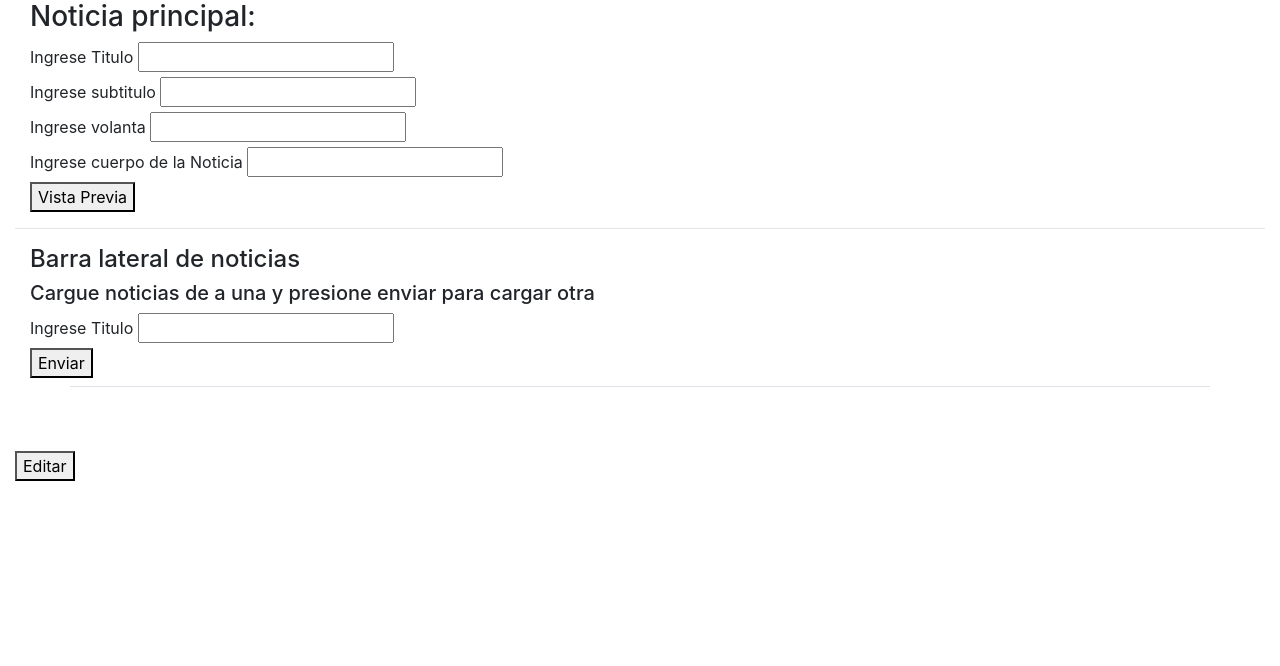
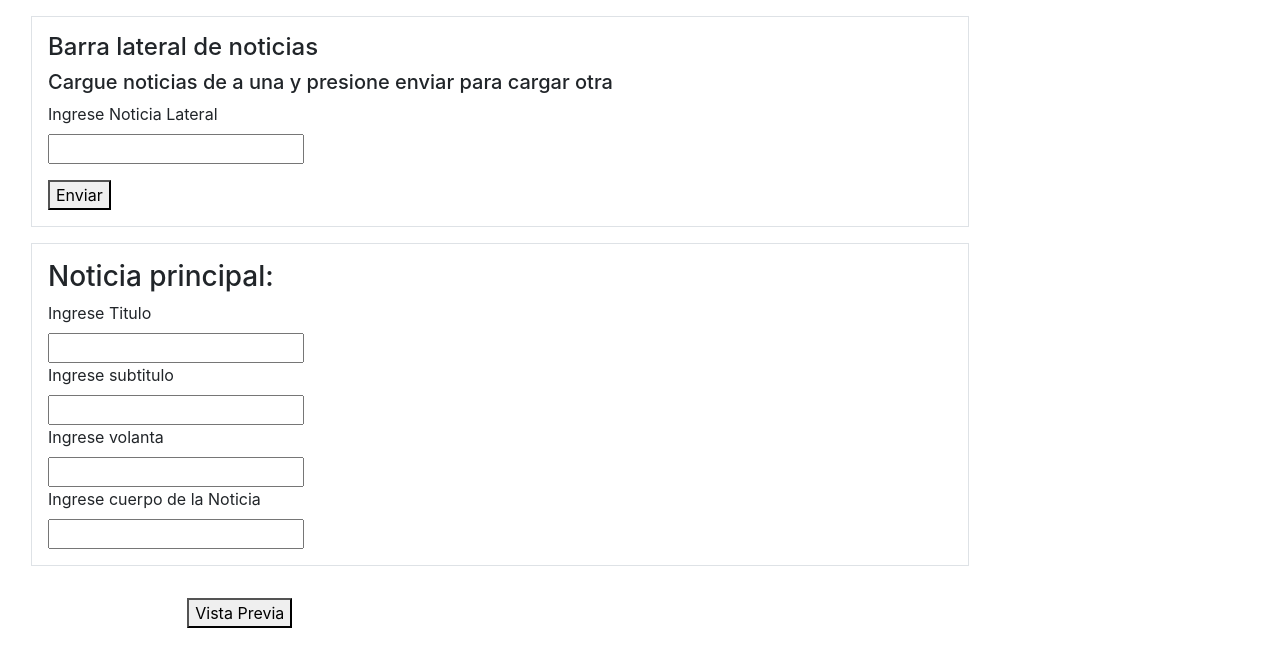
Before and after one commit to killamac/formularioNoticias, a plain HTML site: page index.html in a window 1280 px wide. Drawn offline with nearby package versions, Linux system fonts and the light colour scheme.

Commit message:
estructura logica  y vista avanzada

```diff
--- a/index.html
+++ b/index.html
@@ -7,49 +7,59 @@
 
     <link href="css/bootstrap.min.css" rel="stylesheet" media="screen">
     <title>Pagina formulario noticia</title>
+
+    <style>
+    .cutOverflowWord{
+        overflow: auto;
+        word-wrap: break-word;
+    };
+    </style>
+
 </head>
 <body>
 
     <div class="container-fluid" id="divFormu">
 
-        <div class="container-fluid">
-            <h3>Noticia principal: </h3>
+        <div class="container-fluid border p-3 w-75 m-3" id="divFormLateral">
 
-            <form id="form">
-
-                    <label for="inputTitulo">Ingrese Titulo</label>
-                    <input type="text" id="inputTitulo"><br>
-
-                    <label for="inputSubtitulo">Ingrese subtitulo</label>
-                    <input type="text" id="inputSubTitulo"><br>
-
-                    <label for="inputVolanta">Ingrese volanta</label>
-                    <input type="text" id="inputVolanta"><br>
-
-                    <label for="inputCuerpo">Ingrese cuerpo de la Noticia</label>
-                    <input type="text" id="inputCuerpo"><br>
-
-
-            </form>
-
-            <button id="vistaPreviaButton">Vista Previa</button><br>
-
-        </div>
-        <hr>
-        <div class="container-fluid" id="divFormLateral">
-
-            <form id="formLateral">
+            <form class="mb-3" id="formLateral">
 
                 <h4>Barra lateral de noticias</h4>
                 <h5>Cargue noticias de a una y presione enviar para cargar otra</h5>
 
-                <label for="input">Ingrese Titulo</label>
+                <label for="input">Ingrese Noticia Lateral</label><br>
                 <input type="text" id="inputNoticiaLateral"><br>
 
             </form>
 
             <button id="enviarLateralButton">Enviar</button>
 
+        </div>
+
+        <div class="container-fluid border m-3 p-3 w-75">
+            <h3>Noticia principal: </h3>
+
+            <form id="form">
+
+                    <label for="inputTitulo">Ingrese Titulo</label><br>
+                    <input type="text" id="inputTitulo"><br>
+
+                    <label for="inputSubtitulo">Ingrese subtitulo</label><br>
+                    <input type="text" id="inputSubTitulo"><br>
+
+                    <label for="inputVolanta">Ingrese volanta</label><br>
+                    <input type="text" id="inputVolanta"><br>
+
+                    <label for="inputCuerpo">Ingrese cuerpo de la Noticia</label><br>
+                    <input class="input-lg" type="text"  id="inputCuerpo"><br>
+
+
+            </form>
+
+        </div>
+
+        <div class="container-fluid p-3 w-75">
+            <button id="vistaPreviaButton">Vista Previa</button><br>
         </div>
 
     </div>
@@ -59,27 +69,30 @@
 
         <header>
             <div class="container border-bottom mb-5">
-                <h5 class="text-warning" id="volanta"></h5>
-                <h1 id="titulo"></h1>
-                <h6 id="subTitulo"></h6>
+                <h5 class="text-warning cutOverflowWord" id="volanta"></h5>
+                <h1 class="cutOverflowWord" id="titulo"></h1>
+                <h6 class="cutOverflowWord" id="subTitulo"></h6>
             </div>
         </header>
 
-        <div class="container row mb-5">
+        <div class="row">
 
-            <div class="col-8" id="noticiaPrincipal">
-                <p id="cuerpo"></p>
+            <div class="col-8">
+                <p class="cutOverflowWord" id="cuerpo"></p>
             </div>
 
             <div class="col-4">
-
+                    <h1 class="text-warning"><strong>__</strong></h1>
+                <h5>Noticias Laterales</h5>
+                <div class="border p-3">
                     <ul class="list-unstyled" id="listaLateral">
-
                     </ul>
-
+                </div>
             </div>
 
-            <button id="editButton">Editar</button>
+            <div class="container-fluid p-3 w-75">
+                <button id="editButton">Editar Pagina</button>
+            </div>
 
         </div>
 
--- a/js/main.js
+++ b/js/main.js
@@ -1,6 +1,7 @@
 'use strict'
 var noticiasLaterales = [];
 var divNoticia = document.querySelector('#divNoticia');
+divNoticia.style.display ='none';
 var divFormu = document.querySelector('#divFormu');
 
 var vistaPreviaButton = document.querySelector('#vistaPreviaButton');
@@ -18,13 +19,12 @@ editButton.addEventListener('click', function(){
 
 var enviarLateralButton = document.querySelector('#enviarLateralButton');
 enviarLateralButton.addEventListener('click', function(){
+    console.log('entre submit');
+    console.log(noticiasLaterales);
     guardarNoticiaLateral();
 });
 
-var formLateral = document.querySelector('#formLateral');
-formLateral.addEventListener('submit', function(){
 
-});
 
 function cargarNoticia(){
     cargarTitulo();
@@ -51,7 +51,7 @@ function cargarVolanta(){
 
 function cargarCuerpo(){
     var cuerpo = document.querySelector('#inputCuerpo').value;
-    document.querySelector('#cuerpo').innerHTML = cuerpo;
+    document.querySelector('#cuerpo').textContent = cuerpo;
 };
 
 function guardarNoticiaLateral(){
@@ -70,7 +70,7 @@ function cargarNoticiasLaterales(){
     noticiasLaterales.forEach( function( noticiaLateral ){//recorro el array de noticias y los cargo a la barra lateral en el dom
         var li = document.createElement('LI');
         li.className = 'media border-bottom';
-        li.innerHTML ='<h4 class="mt-3 mr-3">'+ i +'</h4><div class="media-body">'+ noticiaLateral +'</div>';
+        li.innerHTML ='<h4 class="mt-3 mr-3">'+ i +'</h4><div class="media-body cutOverflowWord">'+ noticiaLateral +'</div>';
         listaLateral.appendChild (li);
         i++;
         console.log('cargado lateral ' +i);
```
